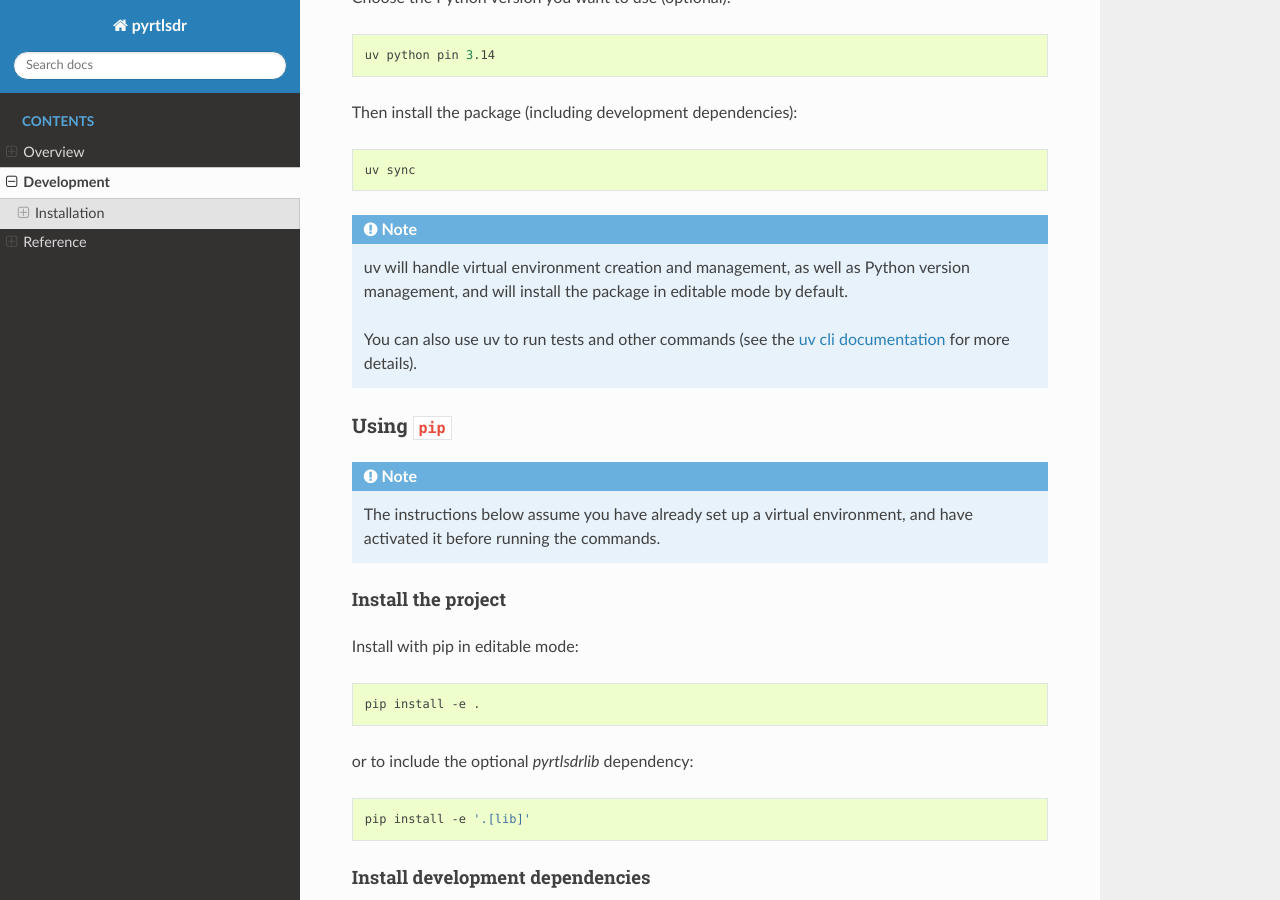
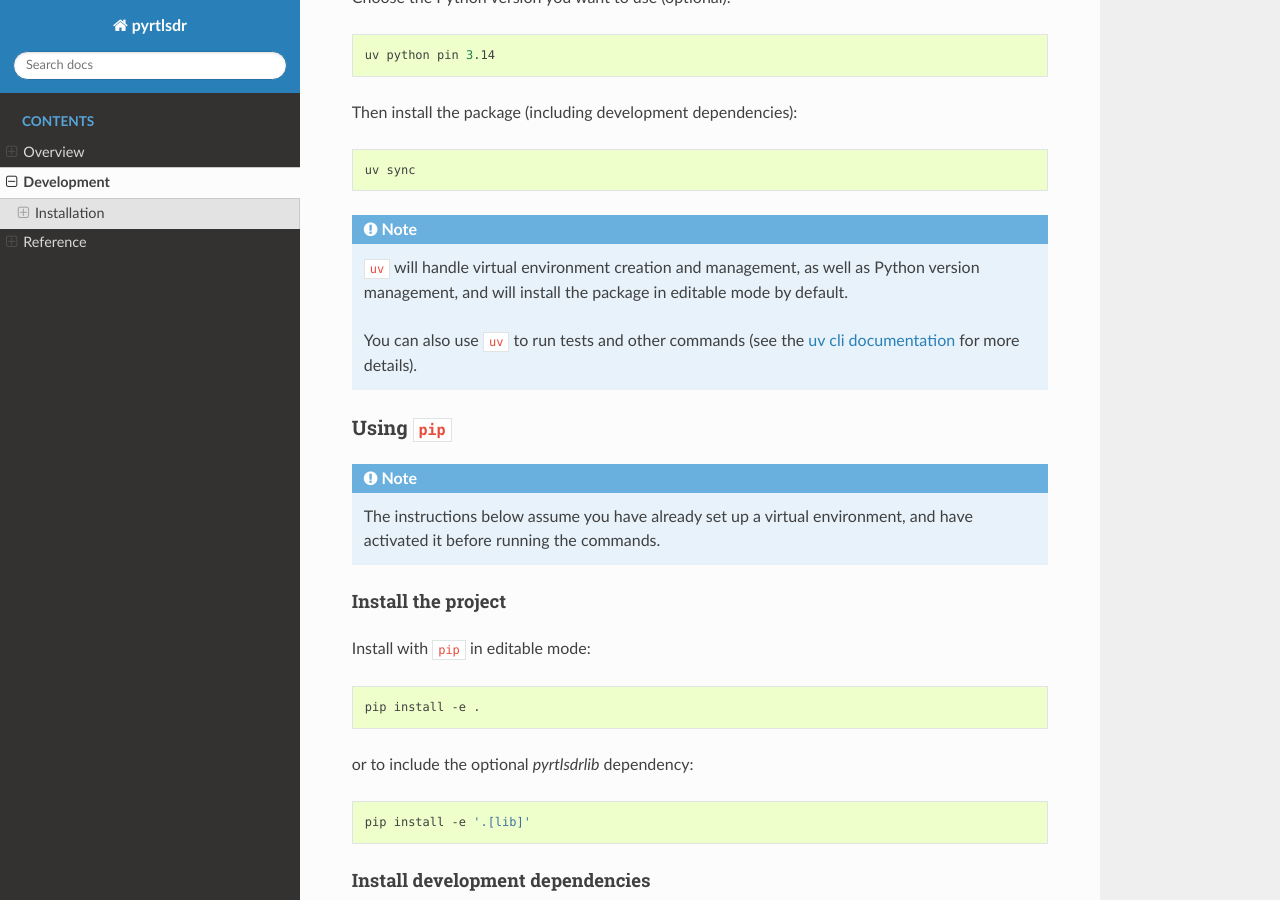
Before and after one commit to pyrtlsdr/pyrtlsdr, a Sphinx documentation site: the page built from doc/source/Development.rst, in a window 1280 px wide and 900 px high, scrolled down 1234 px. Built offline with Sphinx 7.4.7 and the Read the Docs theme 3.1.0, drawn with Linux system fonts in a browser that asks for light colours.

Commit message:
Wrap `uv` and `pip` in inline literals

```diff
--- a/doc/source/Development.rst
+++ b/doc/source/Development.rst
@@ -99,10 +99,10 @@ Then install the package (including development dependencies):
 
 .. note::
 
-  uv will handle virtual environment creation and management, as well as Python version management,
+  ``uv`` will handle virtual environment creation and management, as well as Python version management,
   and will install the package in editable mode by default.
 
-  You can also use uv to run tests and other commands (see the `uv cli documentation`_ for more details).
+  You can also use ``uv`` to run tests and other commands (see the `uv cli documentation`_ for more details).
 
 
 Using ``pip``
@@ -118,7 +118,7 @@ Using ``pip``
 Install the project
 """""""""""""""""""
 
-Install with pip in editable mode:
+Install with ``pip`` in editable mode:
 
 .. code-block:: bash
 
```
